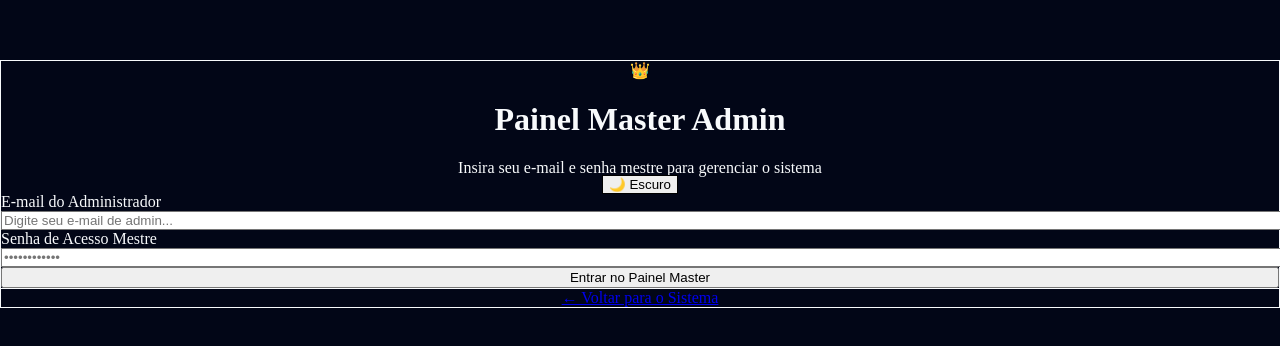
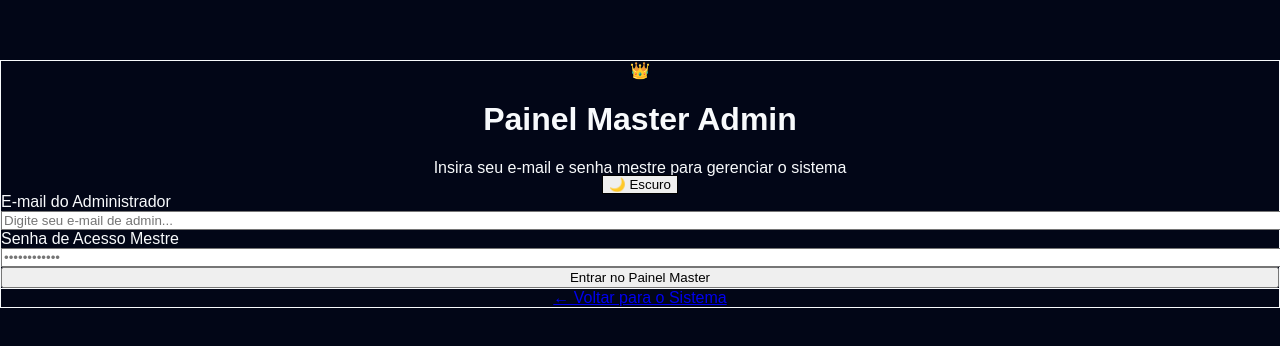
Before and after one commit to webdesignermarlon-code/nutrisaas, a Next.js app: page /admin in a window 1280 px wide. Shown: the part 216-562 px from the top of the page. Built offline with nearby package versions, Linux system fonts and the light colour scheme.

Commit message:
Restaura globals.css com tailwind e corrige painel admin perfeitamente

```diff
--- a/app/admin/page.tsx
+++ b/app/admin/page.tsx
@@ -32,9 +32,6 @@ export default function AdminPage() {
     const lightMode = theme === 'light'
     setIsLight(lightMode)
 
-    // Pinta o fundo real do navegador de ponta a ponta
-    document.body.style.backgroundColor = lightMode ? '#f1f5f9' : '#020617'
-
     const logadoAdmin = sessionStorage.getItem('nutrisaas-admin-auth')
     if (logadoAdmin === 'true') {
       setIsAdminLogado(true)
@@ -54,7 +51,6 @@ export default function AdminPage() {
     const nextTheme = !isLight
     setIsLight(nextTheme)
     localStorage.setItem('nutrisaas-admin-theme', nextTheme ? 'light' : 'dark')
-    document.body.style.backgroundColor = nextTheme ? '#f1f5f9' : '#020617'
   }
 
   const salvarNutris = (novaLista: NutricionistaAdmin[]) => {
--- a/app/globals.css
+++ b/app/globals.css
@@ -2,11 +2,16 @@
 @tailwind components;
 @tailwind utilities;
 
-/* Força o fundo escuro absoluto em toda a aplicação */
-html, body {
-  background-color: #020617 !important;
-  color: #f8fafc !important;
-  margin: 0 !important;
-  padding: 0 !important;
-  min-height: 100vh !important;
+:root {
+  --background: #020617;
+  --foreground: #f8fafc;
 }
+
+body {
+  background-color: var(--background);
+  color: var(--foreground);
+  font-family: Arial, Helvetica, sans-serif;
+  margin: 0;
+  padding: 0;
+  min-height: 100vh;
+}
```
